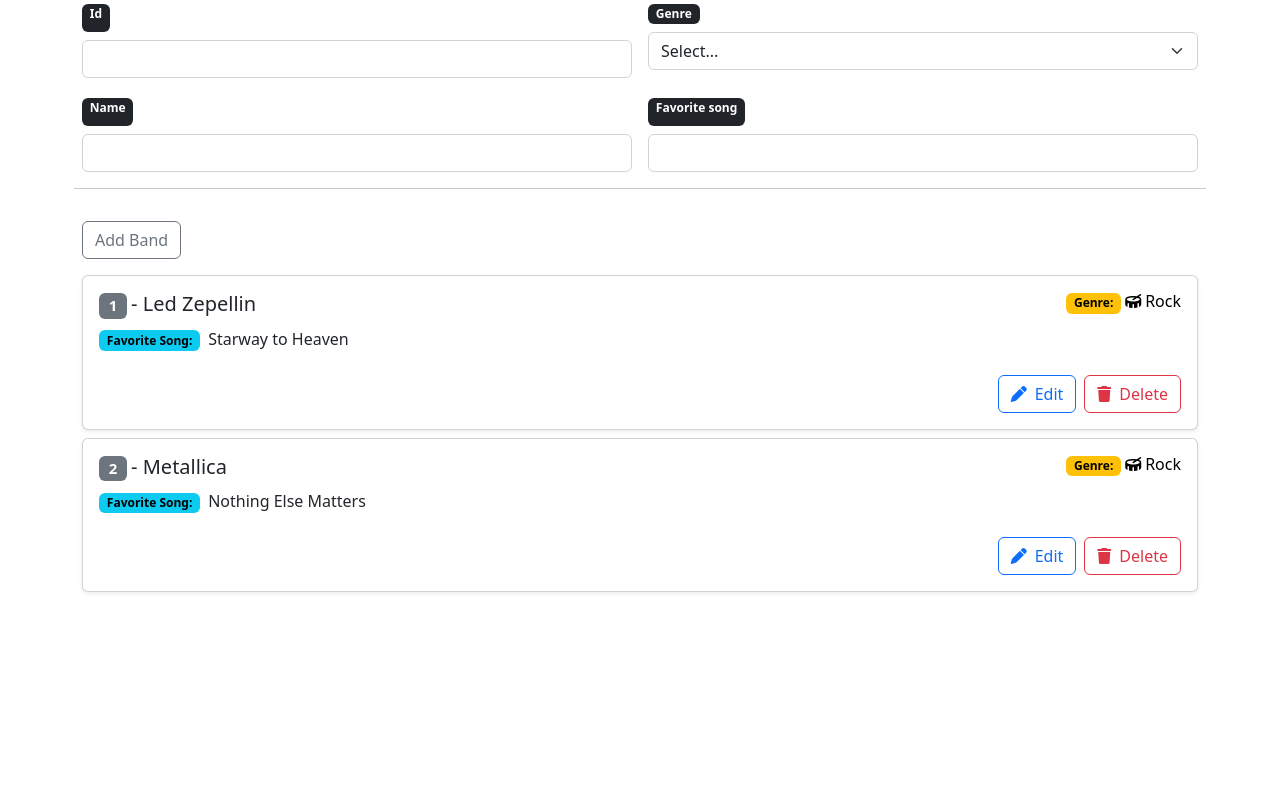
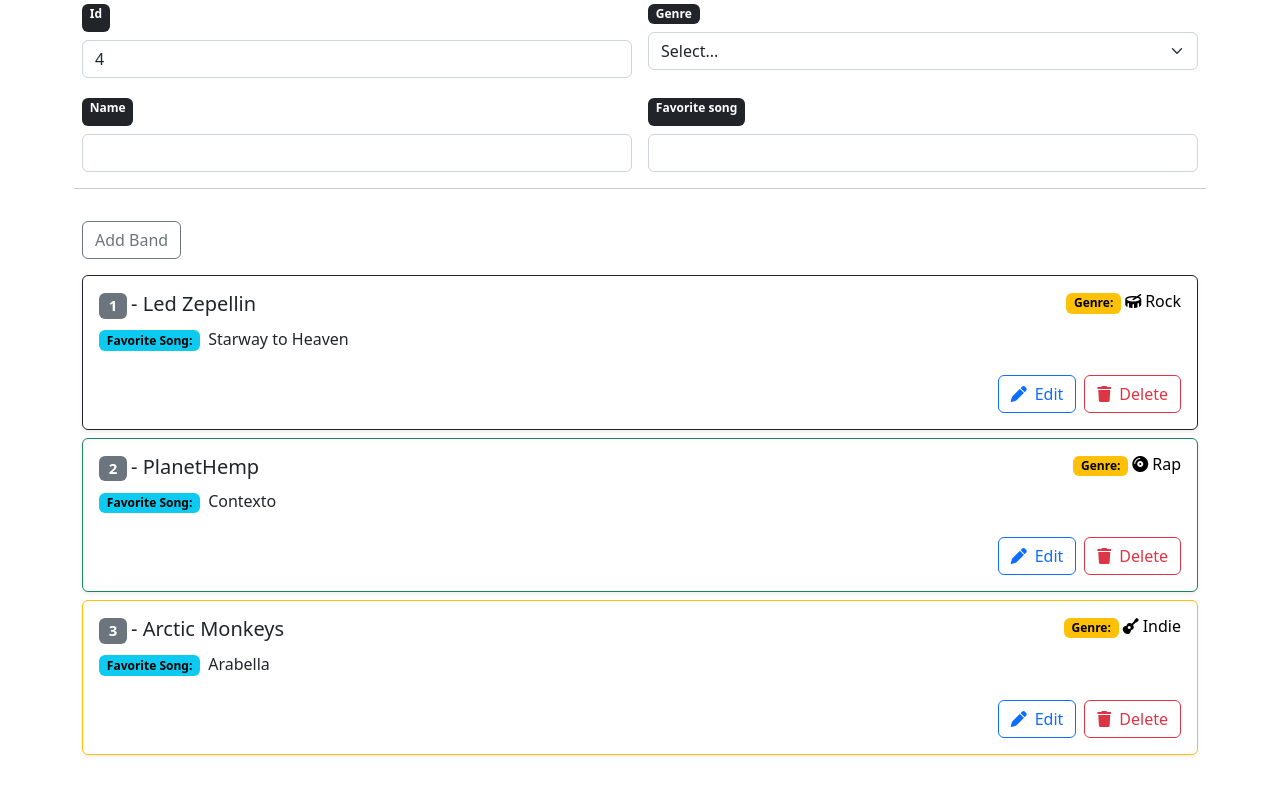
Before and after one commit to sonatou/React-BandLister, a React (Create React App) app: page / in a window 1280 px wide. Shown: the top 794 px of the page. Built offline with nearby package versions, Linux system fonts and the light colour scheme.

Commit message:
auto increment id and delete button

```diff
--- a/src/App.js
+++ b/src/App.js
@@ -2,6 +2,7 @@
 import React from 'react';
 import 'bootstrap/dist/css/bootstrap.min.css';
 import './index.css';
+import { counter } from '@fortawesome/fontawesome-svg-core';
 
 let initialState = [      //setting the initialstate of the items usestate array
   {
@@ -12,11 +13,18 @@
   },
   {
     "id": 2,
-    "genre": '1',
-    "song": 'Nothing Else Matters',
-    "name": "Metallica"
+    "genre": '2',
+    "song": 'Contexto',
+    "name": "PlanetHemp"
+  },
+  {
+    "id": 3,
+    "genre": '3',
+    "song": 'Arabella',
+    "name": "Arctic Monkeys"
   },
 ];
+
 function App() {
   const [bands, setBands] = useState(initialState)    //creating useState to be able to change the content inside of it by using 'setBands'
 
@@ -33,6 +41,11 @@
     setBands([...bands, { ...band }]); //setting the usestate copying the already existing items in 'bands' and addig a new band as a obj
   }
 
+  function deleteBand (id){
+    const filterBands = bands.filter(band => band.id !== id)
+    setBands([...filterBands])
+  }
+
   function genreLabel(param) {
     switch (param) {
       case '1':
@@ -45,16 +58,17 @@
         return 'undefined';
     }
   }
-  function genreIcon(param) {
+
+  function genreStyle(param, icon) {
     switch (param) {
       case '1':
-        return 'drum';
+        return icon ? 'drum' : 'dark';
       case '2':
-        return 'compact-disc';
+        return icon ? 'compact-disc' : 'success';
       case '3':
-        return 'guitar';
+        return icon ? 'guitar' : 'warning';
       default:
-        return 'volume-xmark';
+        return icon ? 'volume-xmark' : 'primary';
     }
   }
 
@@ -65,7 +79,18 @@
           <span className="badge text-bg-dark">
             <label className="form-label">Id</label>
           </span>
-          <input id='id' type="text" className="form-control mt-2" />
+          <input
+            id='id'
+            type="text"
+            className="form-control mt-2"
+            readOnly
+            value={
+              Math.max.apply(
+                Math,
+                bands.map((item) => item.id)
+              ) + 1
+            }
+          />
         </div>
         <div className="col-md-6">
           <label className="form-label">
@@ -104,7 +129,7 @@
       </form>
       <div className="mt-3">
         {bands.map(bnd => (
-          <div key={bnd.id} className="card mb-2 shadow-sm">
+          <div key={bnd.id} className={"card mb-2 shadow-sm border-" + genreStyle(bnd.genre)}>
             <div className="card-body">
               <div className="d-flex justify-content-between">
                 <h5 className="card-title">
@@ -112,11 +137,11 @@
                   - {bnd.name}
                 </h5>
                 <h6>
-                <span className="badge text-bg-warning">
-                   Genre:
-                </span>
+                  <span className="badge text-bg-warning">
+                    Genre:
+                  </span>
                   <span className='ms-1 text-black'>
-                    <i className={"me-1 fa-solid fa-"+ genreIcon(bnd.genre)}></i>
+                    <i className={"me-1 fa-solid fa-" + genreStyle(bnd.genre, true)}></i>
                     {genreLabel(bnd.genre)}
                   </span>
                 </h6>
@@ -132,7 +157,7 @@
                   <i className='fas fa-pen me-2'></i>
                   Edit
                 </button>
-                <button className="btn btn-outline-danger">
+                <button className="btn btn-outline-danger" onClick={() => deleteBand(bnd.id)}>
                   <i className='fas fa-trash me-2'></i>
                   Delete
                 </button>
```
